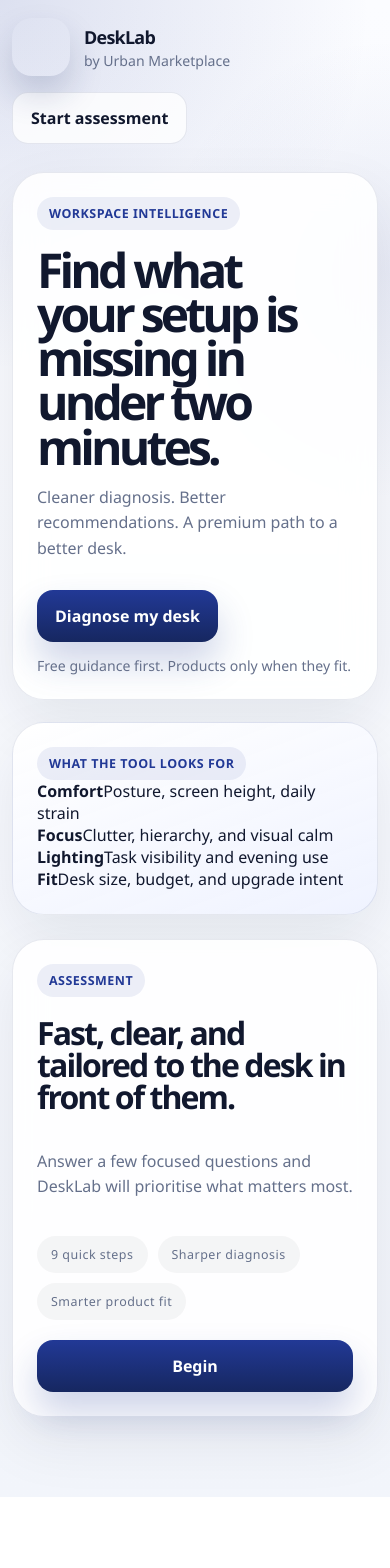
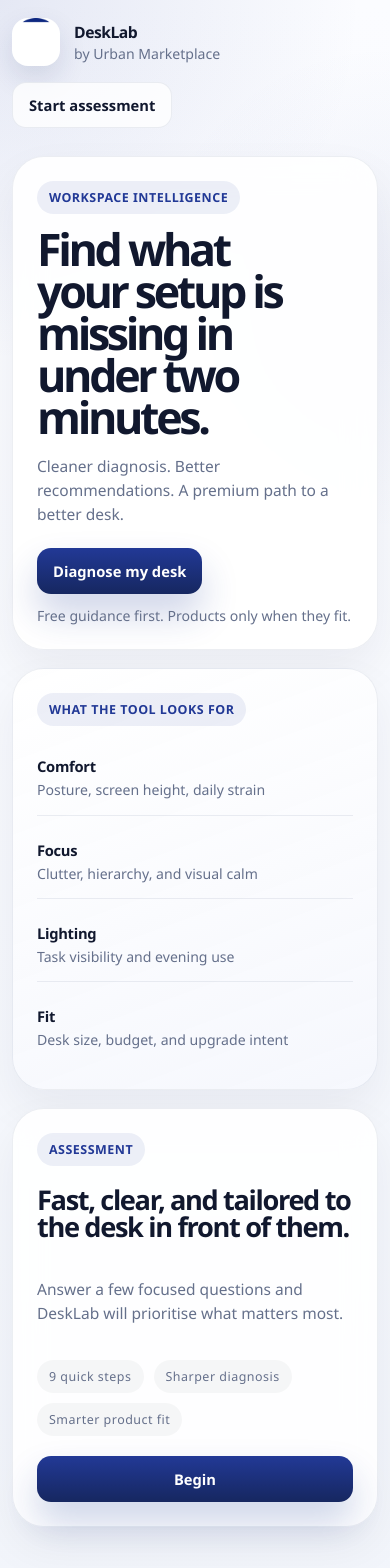
Before and after one commit to urbanmarketplace-labs/desk-advisor, a Next.js app: page / in a window 390 px wide. Shown: the top 1568 px of the page. Before the commit the page ends 1497 px from the top, so only its background shows below. Built offline with nearby package versions, Linux system fonts and the light colour scheme.

Commit message:
Simplify DeskLab UI and harden logo rendering

```diff
--- a/src/app/globals.css
+++ b/src/app/globals.css
@@ -1,15 +1,15 @@
 :root {
   --bg: #f4f6fb;
-  --surface: rgba(255, 255, 255, 0.88);
+  --surface: rgba(255, 255, 255, 0.9);
   --surface-strong: #ffffff;
-  --surface-soft: #eef2ff;
+  --surface-soft: #f5f7fd;
   --text: #11182e;
   --muted: #65708b;
   --brand: #223996;
   --brand-strong: #162760;
   --brand-soft: rgba(34, 57, 150, 0.08);
-  --line: rgba(22, 39, 96, 0.1);
-  --shadow: 0 24px 60px rgba(17, 24, 46, 0.08);
+  --line: rgba(22, 39, 96, 0.08);
+  --shadow: 0 20px 46px rgba(17, 24, 46, 0.06);
   --radius-xl: 32px;
   --radius-lg: 24px;
   --radius-md: 18px;
@@ -31,11 +31,11 @@ body {
 }
 
 body {
-  font-family: "Segoe UI", "Helvetica Neue", Arial, sans-serif;
+  font-family: "Aptos", "Segoe UI", "Helvetica Neue", Arial, sans-serif;
   color: var(--text);
   background:
-    radial-gradient(circle at top left, rgba(34, 57, 150, 0.14), transparent 24%),
-    radial-gradient(circle at right 18%, rgba(34, 57, 150, 0.08), transparent 18%),
+    radial-gradient(circle at top left, rgba(34, 57, 150, 0.1), transparent 22%),
+    radial-gradient(circle at right 18%, rgba(34, 57, 150, 0.05), transparent 18%),
     linear-gradient(180deg, #fbfcff 0%, #f2f5fb 100%);
 }
 
@@ -51,9 +51,9 @@ input {
 }
 
 .page {
-  width: min(1180px, calc(100% - 32px));
+  width: min(1080px, calc(100% - 36px));
   margin: 0 auto;
-  padding: 24px 0 80px;
+  padding: 24px 0 72px;
 }
 
 .siteHeader {
@@ -71,33 +71,40 @@ input {
 }
 
 .brandMark {
-  position: relative;
-  width: 58px;
-  height: 58px;
-  border-radius: 20px;
+  width: 48px;
+  height: 48px;
+  border-radius: 16px;
   overflow: hidden;
-  box-shadow: 0 18px 34px rgba(22, 39, 96, 0.18);
+  background: #fff;
+  box-shadow: 0 12px 28px rgba(22, 39, 96, 0.12);
+}
+
+.brandImage {
+  width: 100%;
+  height: 100%;
+  display: block;
+  object-fit: cover;
 }
 
 .brandText {
   display: grid;
-  gap: 2px;
+  gap: 1px;
 }
 
 .brandText strong {
-  font-size: 1.12rem;
-  letter-spacing: -0.04em;
+  font-size: 0.98rem;
+  letter-spacing: -0.03em;
 }
 
 .brandText span {
   color: var(--muted);
-  font-size: 0.92rem;
+  font-size: 0.78rem;
 }
 
 .hero {
   display: grid;
-  grid-template-columns: minmax(0, 1.1fr) minmax(320px, 0.9fr);
-  gap: 22px;
+  grid-template-columns: minmax(0, 1.12fr) minmax(280px, 0.88fr);
+  gap: 18px;
   align-items: stretch;
 }
 
@@ -111,7 +118,7 @@ input {
 }
 
 .heroContent {
-  padding: 38px;
+  padding: 32px;
   border-radius: var(--radius-xl);
 }
 
@@ -144,11 +151,12 @@ input {
 }
 
 .hero h1 {
-  max-width: 11ch;
-  margin: 18px 0 14px;
-  font-size: clamp(3rem, 7vw, 5.8rem);
-  line-height: 0.92;
-  letter-spacing: -0.08em;
+  max-width: 9.6ch;
+  margin: 14px 0 12px;
+  font-size: clamp(2.8rem, 5.3vw, 4.8rem);
+  font-weight: 800;
+  line-height: 0.94;
+  letter-spacing: -0.075em;
 }
 
 .heroLead,
@@ -158,7 +166,8 @@ input {
 .productCard p,
 .sectionIntro p {
   color: var(--muted);
-  line-height: 1.6;
+  line-height: 1.55;
+  font-size: 0.97rem;
 }
 
 .heroActions,
@@ -171,14 +180,14 @@ input {
 }
 
 .heroActions {
-  gap: 14px;
+  gap: 12px;
   flex-wrap: wrap;
-  margin-top: 28px;
+  margin-top: 22px;
 }
 
 .heroMeta {
   color: var(--muted);
-  font-size: 0.95rem;
+  font-size: 0.84rem;
 }
 
 .heroPreview {
@@ -187,11 +196,39 @@ input {
 
 .heroPanel {
   height: 100%;
-  padding: 28px;
+  padding: 24px;
   border-radius: var(--radius-xl);
   background:
-    linear-gradient(160deg, rgba(255, 255, 255, 0.98), rgba(238, 242, 255, 0.92)),
+    linear-gradient(160deg, rgba(255, 255, 255, 0.98), rgba(245, 247, 253, 0.92)),
     var(--surface);
+}
+
+.previewList {
+  display: grid;
+  gap: 10px;
+  margin-top: 16px;
+}
+
+.previewLine {
+  display: grid;
+  gap: 4px;
+  padding: 14px 0;
+  border-bottom: 1px solid rgba(22, 39, 96, 0.08);
+}
+
+.previewLine:last-child {
+  border-bottom: none;
+}
+
+.previewLine strong {
+  font-size: 0.92rem;
+  letter-spacing: -0.02em;
+}
+
+.previewLine span {
+  color: var(--muted);
+  font-size: 0.88rem;
+  line-height: 1.45;
 }
 
 .previewGrid {
@@ -207,8 +244,8 @@ input {
 .productCard,
 .optionButton,
 .pillChoice {
-  border: 1px solid var(--line);
-  background: var(--surface-strong);
+  border: 1px solid rgba(22, 39, 96, 0.07);
+  background: rgba(255, 255, 255, 0.92);
   border-radius: var(--radius-md);
 }
 
@@ -232,11 +269,11 @@ input {
 }
 
 .assessmentSection {
-  margin-top: 24px;
+  margin-top: 18px;
 }
 
 .assessmentPanel {
-  padding: 32px;
+  padding: 28px;
   border-radius: var(--radius-xl);
 }
 
@@ -260,9 +297,9 @@ input {
 .loadingState h2,
 .resultOverview h2 {
   margin: 0;
-  font-size: clamp(2rem, 4vw, 3rem);
-  line-height: 1;
-  letter-spacing: -0.06em;
+  font-size: clamp(1.7rem, 3.2vw, 2.55rem);
+  line-height: 1.02;
+  letter-spacing: -0.05em;
 }
 
 .introPoints {
@@ -274,8 +311,8 @@ input {
 .introPoints span,
 .signalChip,
 .productMeta span {
-  padding: 10px 14px;
-  background: rgba(17, 24, 46, 0.04);
+  padding: 8px 12px;
+  background: rgba(17, 24, 46, 0.035);
   color: var(--muted);
 }
 
@@ -306,18 +343,18 @@ input {
 
 .questionArea {
   display: grid;
-  gap: 18px;
+  gap: 16px;
 }
 
 .optionGrid {
   display: grid;
   grid-template-columns: repeat(2, minmax(0, 1fr));
-  gap: 12px;
+  gap: 10px;
 }
 
 .optionButton,
 .pillChoice {
-  padding: 16px 18px;
+  padding: 14px 16px;
   cursor: pointer;
   text-align: left;
   color: var(--text);
@@ -351,10 +388,10 @@ input {
 
 .textarea {
   width: 100%;
-  min-height: 150px;
-  padding: 18px;
+  min-height: 136px;
+  padding: 16px;
   border: 1px solid var(--line);
-  border-radius: 22px;
+  border-radius: 18px;
   resize: vertical;
   background: var(--surface-strong);
   color: var(--text);
@@ -373,10 +410,11 @@ input {
   align-items: center;
   justify-content: center;
   gap: 8px;
-  min-height: 52px;
-  padding: 14px 18px;
-  border-radius: 16px;
+  min-height: 46px;
+  padding: 12px 16px;
+  border-radius: 14px;
   font-weight: 700;
+  font-size: 0.92rem;
   transition: transform 0.18s ease, opacity 0.18s ease, box-shadow 0.18s ease;
 }
 
@@ -405,15 +443,15 @@ input {
 }
 
 .loadingState {
-  min-height: 420px;
+  min-height: 360px;
   place-items: center;
   text-align: center;
   align-content: center;
 }
 
 .thinkingOrb {
-  width: 96px;
-  height: 96px;
+  width: 78px;
+  height: 78px;
   border-radius: 50%;
   background: radial-gradient(circle at 35% 35%, #5f79e5 0%, var(--brand) 46%, var(--brand-strong) 100%);
   box-shadow:
@@ -440,13 +478,13 @@ input {
 }
 
 .resultHero {
-  grid-template-columns: minmax(280px, 0.85fr) minmax(0, 1.15fr);
+  grid-template-columns: minmax(220px, 0.68fr) minmax(0, 1.32fr);
   align-items: start;
 }
 
 .scoreCard,
 .resultOverview {
-  padding: 26px;
+  padding: 22px;
   border-radius: var(--radius-lg);
 }
 
@@ -460,8 +498,8 @@ input {
 }
 
 .score {
-  margin: 10px 0 14px;
-  font-size: clamp(3.6rem, 8vw, 5.4rem);
+  margin: 8px 0 10px;
+  font-size: clamp(2.8rem, 6vw, 4.2rem);
   line-height: 0.9;
   letter-spacing: -0.08em;
 }
@@ -495,8 +533,8 @@ input {
 }
 
 .resultOverview {
-  border: 1px solid var(--line);
-  background: rgba(255, 255, 255, 0.76);
+  border: 1px solid rgba(22, 39, 96, 0.08);
+  background: rgba(255, 255, 255, 0.72);
 }
 
 .signalRow,
@@ -508,10 +546,11 @@ input {
 
 .resultGrid {
   grid-template-columns: repeat(2, minmax(0, 1fr));
+  gap: 14px;
 }
 
 .resultBlock {
-  padding: 24px;
+  padding: 20px;
 }
 
 .blockLabel {
@@ -526,22 +565,24 @@ input {
   margin: 0;
   padding-left: 18px;
   display: grid;
-  gap: 12px;
-  line-height: 1.55;
+  gap: 10px;
+  line-height: 1.45;
+  font-size: 0.92rem;
 }
 
 .insightStrip {
   grid-template-columns: repeat(3, minmax(0, 1fr));
+  gap: 10px;
 }
 
 .insightCard {
-  padding: 20px;
+  padding: 16px;
   display: grid;
-  gap: 8px;
+  gap: 6px;
 }
 
 .compactIntro {
-  gap: 10px;
+  gap: 8px;
 }
 
 .compactIntro h2 {
@@ -550,12 +591,13 @@ input {
 
 .productGrid {
   grid-template-columns: repeat(3, minmax(0, 1fr));
+  gap: 12px;
 }
 
 .productCard {
-  padding: 22px;
+  padding: 18px;
   display: grid;
-  gap: 14px;
+  gap: 10px;
 }
 
 .productTop {
@@ -574,8 +616,7 @@ input {
   .resultGrid,
   .insightStrip,
   .productGrid,
-  .optionGrid,
-  .previewGrid {
+  .optionGrid {
     grid-template-columns: 1fr;
   }
 }
```
